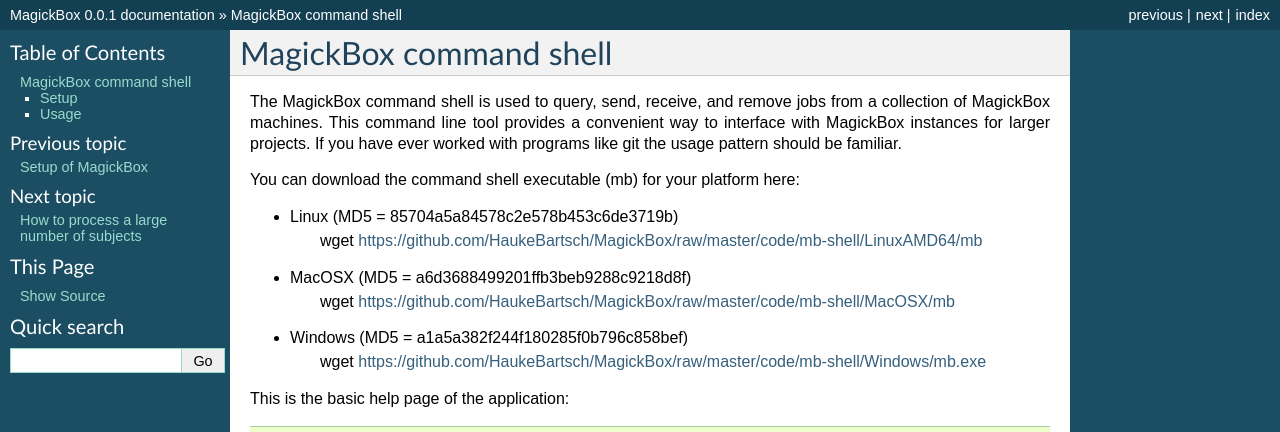
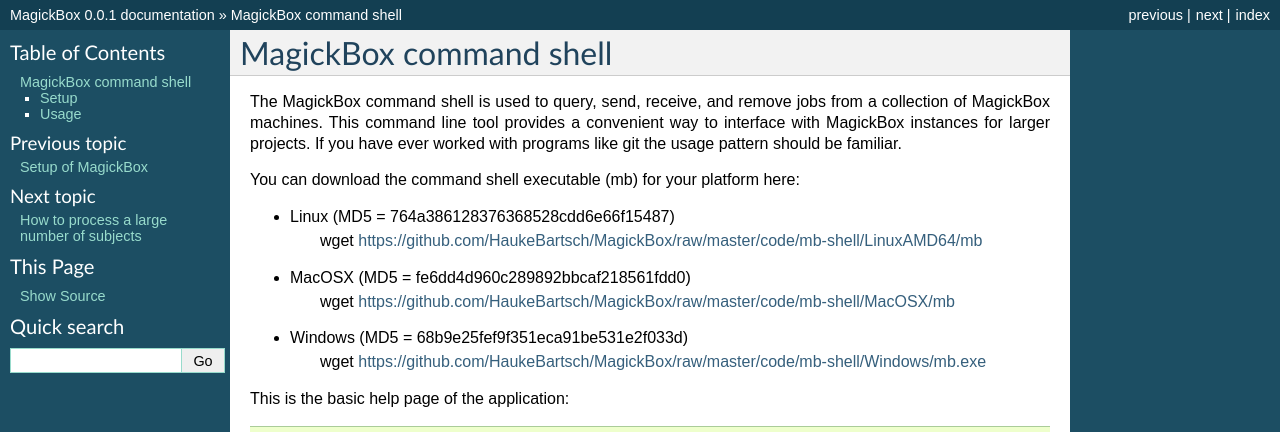
Before and after one commit to HaukeBartsch/MagickBox, a Sphinx documentation site: the page built from code/documentation/docs/source/Shell.rst, in a window 1280 px wide. Shown: the top 432 px of the page. Built offline with Sphinx 7.4.7, drawn with Linux system fonts in a browser that asks for light colours.

Commit message:
update md5sum entries

```diff
--- a/code/documentation/docs/source/Shell.rst
+++ b/code/documentation/docs/source/Shell.rst
@@ -8,13 +8,13 @@
 
 You can download the command shell executable (mb) for your platform here:
 
-* Linux (MD5 = 85704a5a84578c2e578b453c6de3719b)
+* Linux (MD5 = 764a386128376368528cdd6e66f15487)
 	wget https://github.com/HaukeBartsch/MagickBox/raw/master/code/mb-shell/LinuxAMD64/mb
 
-* MacOSX (MD5 = a6d3688499201ffb3beb9288c9218d8f)
+* MacOSX (MD5 = fe6dd4d960c289892bbcaf218561fdd0)
 	wget https://github.com/HaukeBartsch/MagickBox/raw/master/code/mb-shell/MacOSX/mb
 
-* Windows (MD5 = a1a5a382f244f180285f0b796c858bef)
+* Windows (MD5 = 68b9e25fef9f351eca91be531e2f033d)
 	wget https://github.com/HaukeBartsch/MagickBox/raw/master/code/mb-shell/Windows/mb.exe
 
 This is the basic help page of the application::
```
